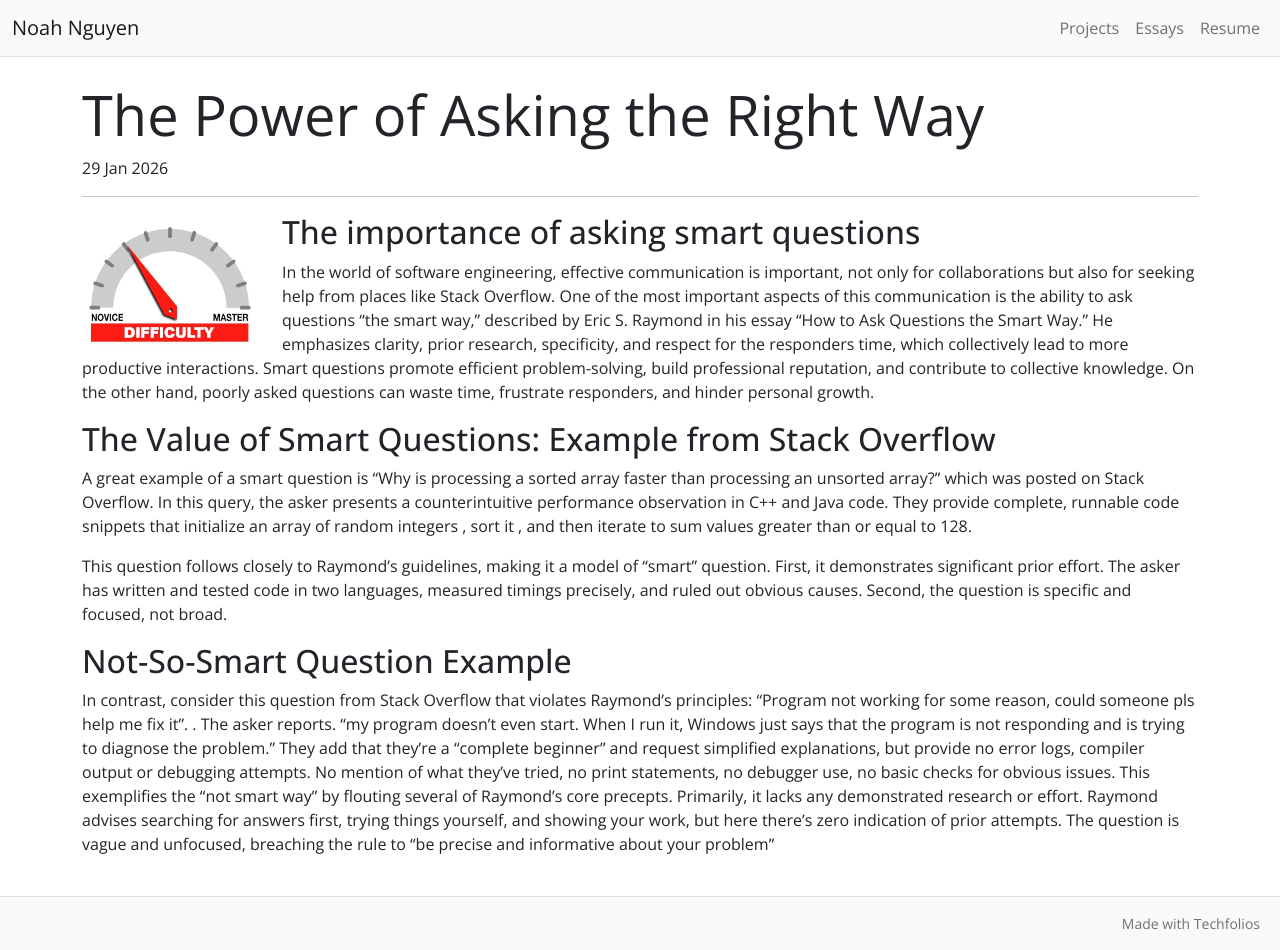
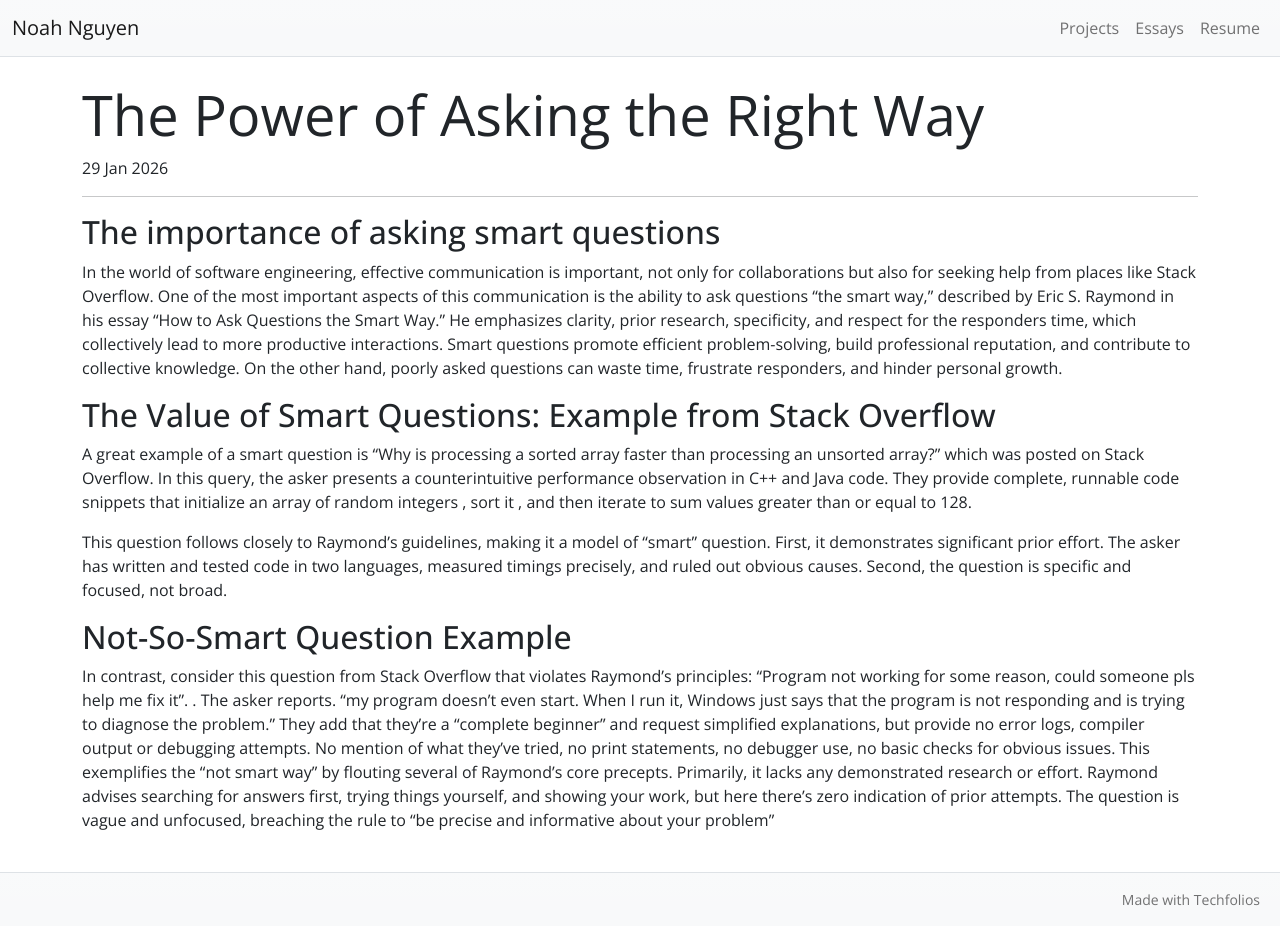
Before and after one commit to NoahNguyenbot/noahnguyenbot.github.io, a Jekyll site: the page built from essays/smart-questions-essay.md, in a window 1280 px wide. Built offline with Jekyll 4.4.1, drawn with Linux system fonts in a browser that asks for light colours; after the commit the page ends 926 px from its top, so only the background shows below that.

Commit message:
Update smart-questions-essay.md

```diff
--- a/essays/smart-questions-essay.md
+++ b/essays/smart-questions-essay.md
@@ -9,7 +9,6 @@ labels:
   - Stack Overflow
 ---
 
-<img width="200px" class="rounded float-start pe-4" src="../img/difficulty/degree_difficulty.jpg">
 
 ## The importance of asking smart questions
 In the world of software engineering, effective communication is important, not only for collaborations but also for seeking help from places like Stack Overflow. One of the most important aspects of this communication is the ability to ask questions "the smart way," described by Eric S. Raymond in his essay "How to Ask Questions the Smart Way." He emphasizes clarity, prior research, specificity, and respect for the responders time, which collectively lead to more productive interactions. Smart questions promote efficient problem-solving, build professional reputation, and contribute to collective knowledge. On the other hand, poorly asked questions can waste time, frustrate responders, and hinder personal growth.
```
